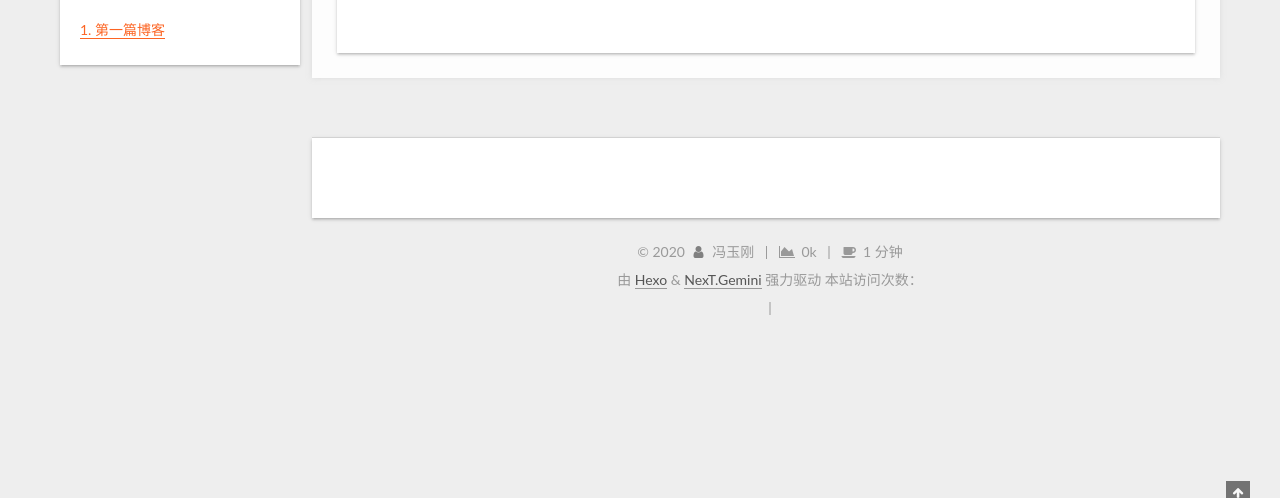
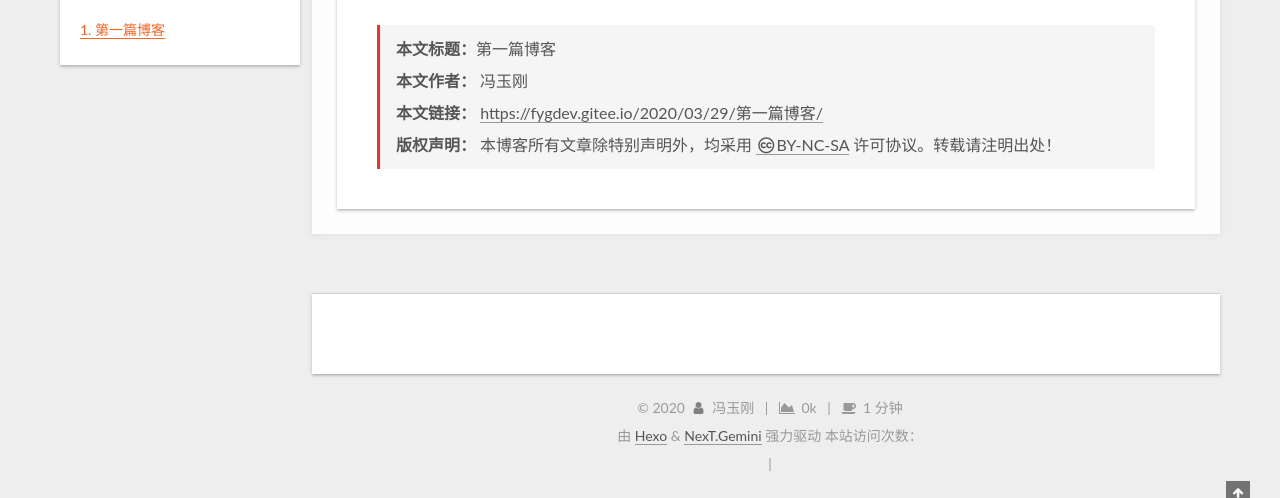
Before and after one commit to fygdev/fygdev.github.io, a plain HTML site: page 2020/03/29/第一篇博客/index.html in a window 1280 px wide. Shown: the part 395-893 px from the top of the page. Before the commit the page ends 800 px from the top, so only its background shows below. Drawn offline with Linux system fonts and the light colour scheme; some packages are replaced by stand-ins of ours; a script that the page names is missing.

Commit message:
Site updated: 2020-03-29 22:15:46

```diff
--- a/2020/03/29/第一篇博客/index.html
+++ b/2020/03/29/第一篇博客/index.html
@@ -28,7 +28,7 @@
 <meta property="og:description" content="第一篇博客历时一周终于搭建起了自己的个人博客。。。">
 <meta property="og:locale" content="zh_CN">
 <meta property="article:published_time" content="2020-03-29T14:00:57.000Z">
-<meta property="article:modified_time" content="2020-03-29T14:08:30.551Z">
+<meta property="article:modified_time" content="2020-03-29T14:14:51.857Z">
 <meta property="article:author" content="冯玉刚">
 <meta name="twitter:card" content="summary">
 
@@ -214,7 +214,7 @@
               <span class="post-meta-item-text">发表于</span>
 
 
-              <time title="创建时间：2020-03-29 22:00:57 / 修改时间：22:08:30" itemprop="dateCreated datePublished" datetime="2020-03-29T22:00:57+08:00">2020-03-29</time>
+              <time title="创建时间：2020-03-29 22:00:57 / 修改时间：22:14:51" itemprop="dateCreated datePublished" datetime="2020-03-29T22:00:57+08:00">2020-03-29</time>
             </span>
 
 
@@ -276,6 +276,25 @@
 
 
 
+
+
+
+<div>
+<ul class="post-copyright">
+   <li class="post-copyright-title">
+    <strong>本文标题：</strong>第一篇博客</li>
+  <li class="post-copyright-author">
+    <strong>本文作者： </strong>冯玉刚
+  </li>
+  <li class="post-copyright-link">
+    <strong>本文链接：</strong>
+    <a href="https://fygdev.gitee.io/2020/03/29/%E7%AC%AC%E4%B8%80%E7%AF%87%E5%8D%9A%E5%AE%A2/" title="第一篇博客">https://fygdev.gitee.io/2020/03/29/第一篇博客/</a>
+  </li>
+  <li class="post-copyright-license">
+    <strong>版权声明： </strong>本博客所有文章除特别声明外，均采用 <a href="https://creativecommons.org/licenses/by-nc-sa/4.0/zh-CN" rel="noopener" target="_blank"><i class="fa fa-fw fa-creative-commons"></i>BY-NC-SA</a> 许可协议。转载请注明出处！
+  </li>
+</ul>
+</div>
 
 
       <footer class="post-footer">
--- a/css/main.css
+++ b/css/main.css
@@ -1167,7 +1167,7 @@ pre .javascript .function {
 }
 .links-of-author a::before,
 .links-of-author span.exturl::before {
-  background: #789e71;
+  background: #b313ff;
   border-radius: 50%;
   content: ' ';
   display: inline-block;
```
Also changed, not shown: index.html (+1 -1 lines).
